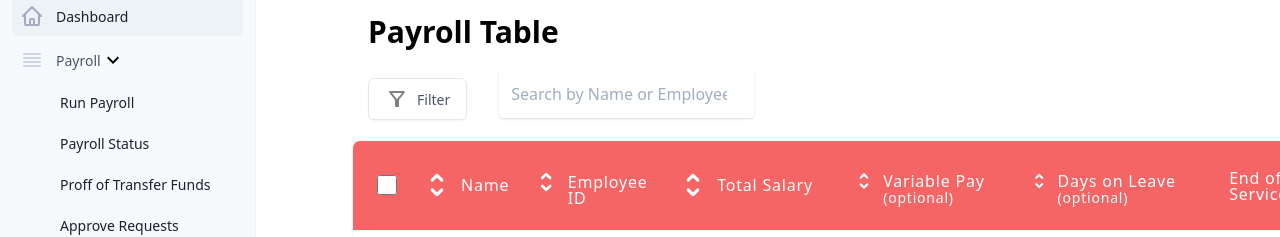
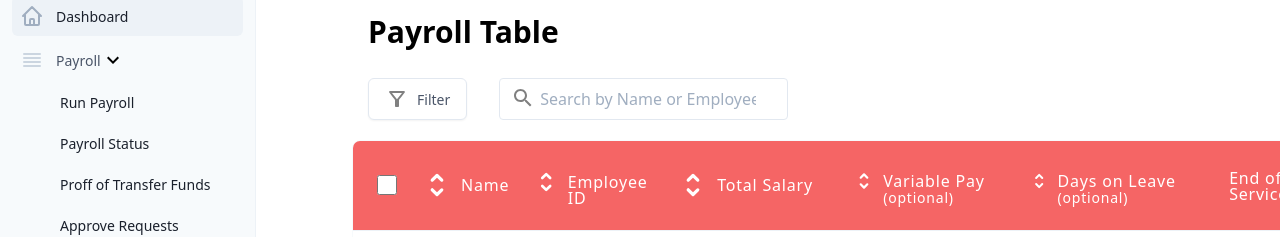
Before and after one commit to Santheepkumar/payroll-table-groundsedge, a React (Create React App) app: page / in a window 1280 px wide. Shown: the part 128-365 px from the top of the page. Built offline with nearby package versions, Linux system fonts and the light colour scheme.

Commit message:
search fix

```diff
--- a/src/components/Payroll/PayrollScreen.js
+++ b/src/components/Payroll/PayrollScreen.js
@@ -46,10 +46,21 @@ function PayrollScreen() {
             </button>
           </span>
           {/* Search */}
-          <span className='ml-8'>
+          <span className='ml-8 mt-2 relative'>
+            <span className='absolute mt-2 ml-3'>
+              <svg
+                xmlns='http://www.w3.org/2000/svg'
+                height='24'
+                fill='gray'
+                viewBox='0 0 24 24'
+                width='24'>
+                <path d='M0 0h24v24H0V0z' fill='none' />
+                <path d='M15.5 14h-.79l-.28-.27C15.41 12.59 16 11.11 16 9.5 16 5.91 13.09 3 9.5 3S3 5.91 3 9.5 5.91 16 9.5 16c1.61 0 3.09-.59 4.23-1.57l.27.28v.79l5 4.99L20.49 19l-4.99-5zm-6 0C7.01 14 5 11.99 5 9.5S7.01 5 9.5 5 14 7.01 14 9.5 11.99 14 9.5 14z' />
+              </svg>
+            </span>
             <input
               type='search'
-              className='bg-purple-white shadow rounded border-0 p-3 focus:outline-none'
+              className='pl-10 bg-purple-white rounded p-2 focus:outline-none border pr-4'
               placeholder='Search by Name or Employee ID'
             />
           </span>
```
